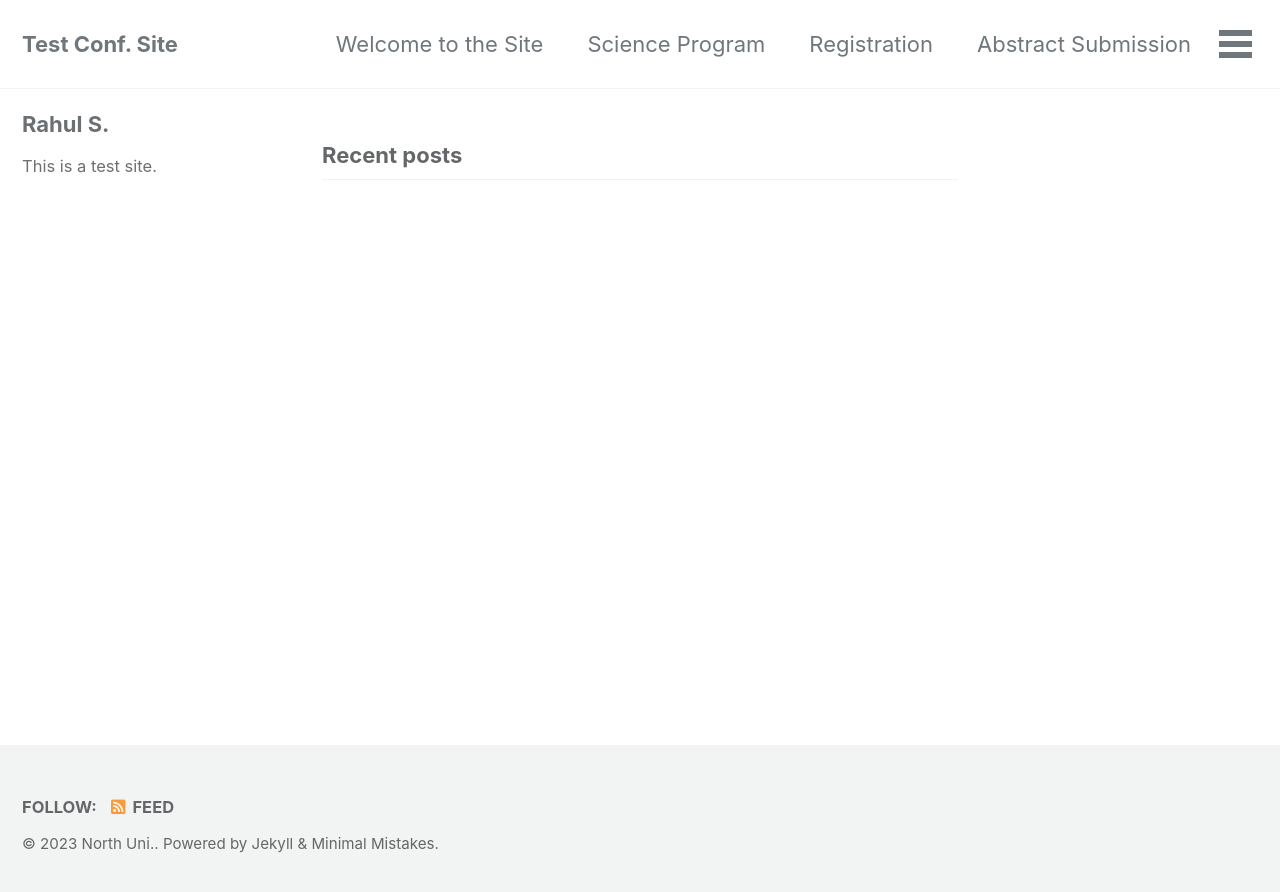
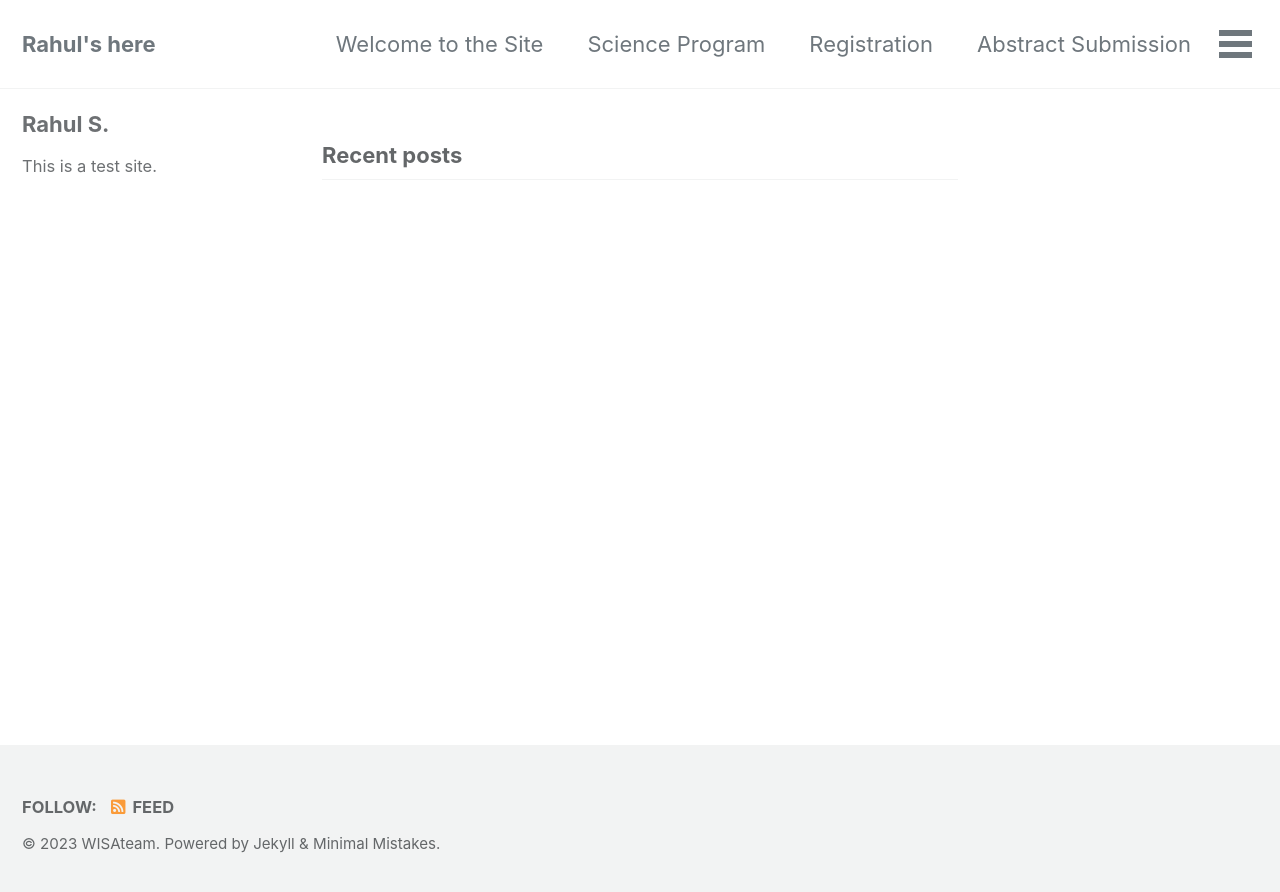
Before and after one commit to sharmarahul20/sharmarahul20.github.io, a Jekyll site: the page built from index.html, in a window 1280 px wide. Shown: the top 892 px of the page. Built offline with Jekyll 4.4.1, drawn with Linux system fonts in a browser that asks for light colours; cached includes are drawn as plain includes; the list of posts is cut into pages by our own code.

Commit message:
Update _config.yml

```diff
--- a/_config.yml
+++ b/_config.yml
@@ -19,14 +19,14 @@ locale                   : "en-US"
 title                    : "Test Conf. Site"
 title_separator          : "-"
 subtitle                 : # site tagline that appears below site title in masthead
-name                     : "North Uni."
+name                     : "WISAteam"
 description              : "Welcome to my conference"
-url                      : # the base hostname & protocol for your site e.g. "https://mmistakes.github.io"
+url                      : "https://sharmarahul20.github.io" # the base hostname & protocol for your site e.g. "https://mmistakes.github.io"
 baseurl                  : # the subpath of your site, e.g. "/blog"
 repository               : # GitHub username/repo-name e.g. "mmistakes/minimal-mistakes"
-teaser                   : # path of fallback teaser image, e.g. "/assets/images/500x300.png"
+teaser                   : "/assets/images/test_mag2.png" # path of fallback teaser image, e.g. "/assets/images/500x300.png"
 logo                     : # path of logo image to display in the masthead, e.g. "/assets/images/88x88.png"
-masthead_title           : # overrides the website title displayed in the masthead, use " " for no title
+masthead_title           : "Rahul's here" # overrides the website title displayed in the masthead, use " " for no title
 # breadcrumbs            : false # true, false (default)
 words_per_minute         : 200
 comments:
```
